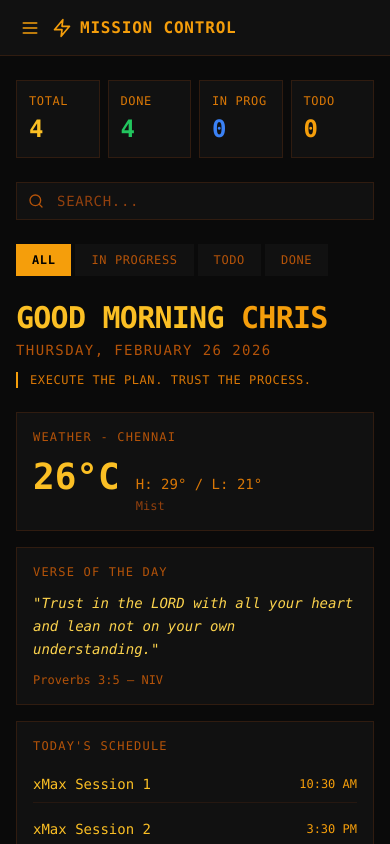
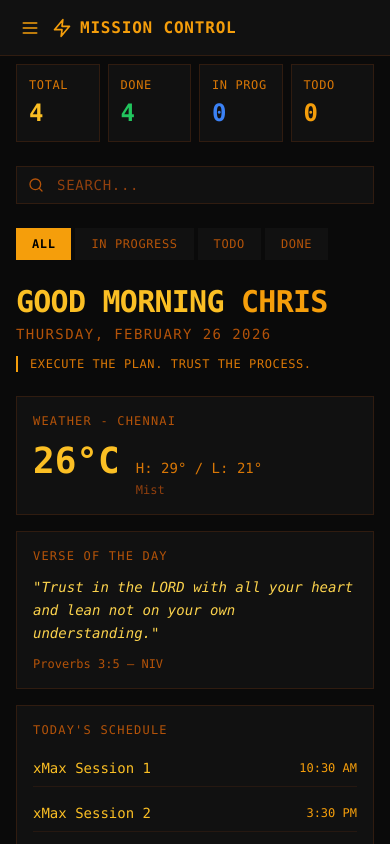
Before and after one commit to chrisonclawd-coder/project-manager, a Next.js app: page / in a window 390 px wide. Shown: the top 844 px of the page. Built offline with nearby package versions, Linux system fonts and the light colour scheme.

Commit message:
Fix Issue #2: Top nav padding

```diff
--- a/app/page.tsx
+++ b/app/page.tsx
@@ -190,7 +190,7 @@ function MissionControlContent() {
         </div>
       </nav>
 
-      <main className="pt-20 p-4 md:p-6">
+      <main className="pt-16 p-4 md:p-6">
         <div className="grid grid-cols-4 gap-2 mb-6">
           <div className="bg-[#111] border border-amber-900/30 p-3">
             <p className="text-amber-600 text-xs tracking-wider mb-1">TOTAL</p>
```
